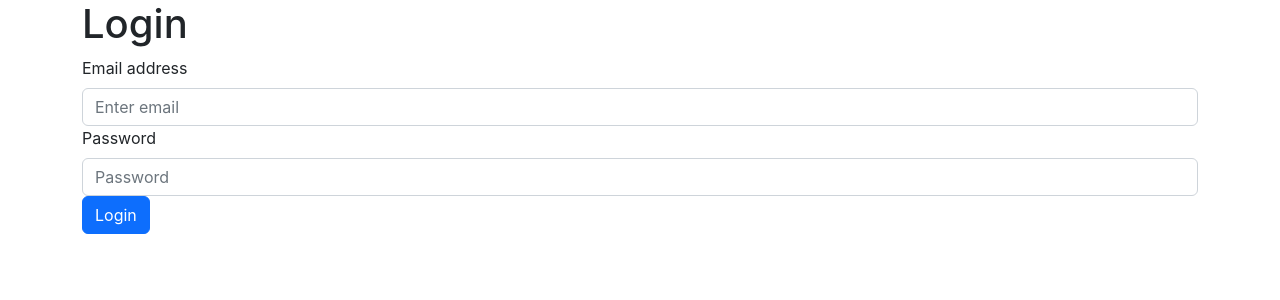
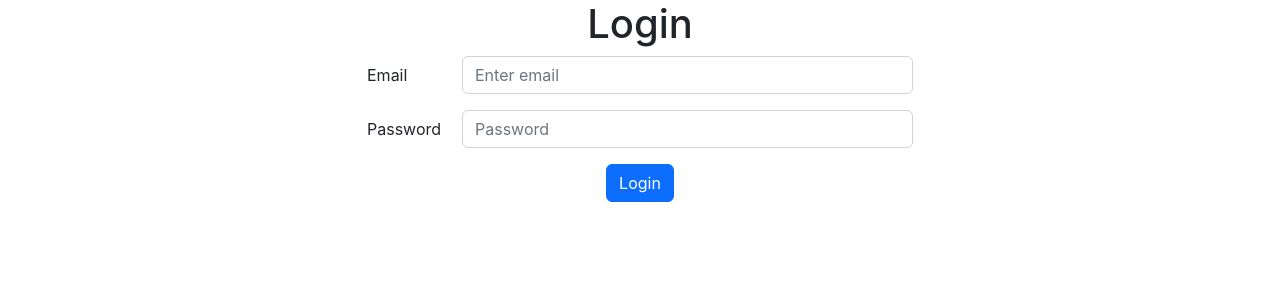
Before and after one commit to mycity360-project/admin-panel, a React (Create React App) app: page / in a window 1280 px wide. Shown: the top 300 px of the page. Built offline with nearby package versions, Linux system fonts and the light colour scheme.

Commit message:
Fix login page

```diff
--- a/public/index.html
+++ b/public/index.html
@@ -9,7 +9,6 @@
       name="description"
       content="Web site created using create-react-app"
     />
-    <meta http-equiv="Content-Security-Policy" content="upgrade-insecure-requests">
     <link rel="apple-touch-icon" href="%PUBLIC_URL%/logo192.png" />
     <!--
       manifest.json provides metadata used when your web app is installed on a
--- a/src/components/Login.js
+++ b/src/components/Login.js
@@ -1,12 +1,12 @@
-import React, { useState, useContext, useEffect } from "react";
-import { Container, Form, Button } from "react-bootstrap";
-import { AuthContext } from "../context/AuthContext";
-import { useNavigate } from "react-router-dom";
+import React, {useState, useContext, useEffect} from "react";
+import {Container, Form, Button, Row, Col} from "react-bootstrap";
+import {AuthContext} from "../context/AuthContext";
+import {useNavigate} from "react-router-dom";
 
 const Login = () => {
   const [email, setEmail] = useState("");
   const [password, setPassword] = useState("");
-  const { login, isAuthenticated } = useContext(AuthContext);
+  const {login, isAuthenticated} = useContext(AuthContext);
   const Navigate = useNavigate();
 
   useEffect(() => {
@@ -15,15 +15,15 @@ const Login = () => {
     }
   }, [Navigate, isAuthenticated]);
 
-  const handleEmailChange = (e) => {
+  const handleEmailChange = e => {
     setEmail(e.target.value);
   };
 
-  const handlePasswordChange = (e) => {
+  const handlePasswordChange = e => {
     setPassword(e.target.value);
   };
 
-  const handleSubmit = async (e) => {
+  const handleSubmit = async e => {
     e.preventDefault();
     await login(email, password);
     Navigate("/home");
@@ -31,32 +31,45 @@ const Login = () => {
 
   return (
     <Container>
-      <h1>Login</h1>
+      <Row>
+        <Col md={{span: 6, offset: 3}}>
+          <h1 className="text-center">Login</h1>
           <Form onSubmit={handleSubmit}>
-        <Form.Group controlId="formEmail">
-          <Form.Label>Email address</Form.Label>
+            <Form.Group as={Row} className="mb-3" controlId="formEmail">
+              <Form.Label column sm={2}>
+                Email
+              </Form.Label>
+              <Col sm={10}>
                 <Form.Control
                   type="email"
                   placeholder="Enter email"
                   value={email}
                   onChange={handleEmailChange}
                 />
+              </Col>
             </Form.Group>
 
-        <Form.Group controlId="formPassword">
-          <Form.Label>Password</Form.Label>
+            <Form.Group as={Row} className="mb-3" controlId="formPassword">
+              <Form.Label column sm={2}>
+                Password
+              </Form.Label>
+              <Col sm={10}>
                 <Form.Control
                   type="password"
                   placeholder="Password"
                   value={password}
                   onChange={handlePasswordChange}
                 />
+              </Col>
             </Form.Group>
-
+            <div className="text-center">
               <Button variant="primary" type="submit">
                 Login
               </Button>
+            </div>
           </Form>
+        </Col>
+      </Row>
     </Container>
   );
 };
--- a/src/components/NavigationBar.js
+++ b/src/components/NavigationBar.js
@@ -25,17 +25,9 @@ function NavigationBar() {
               id="basic-nav-dropdown"
               style={{ color: "#FFF" }}
             >
-              <NavDropdown.Item href="#" onClick={() => logout()}>
+              <NavDropdown.Item onClick={() => logout()}>
                 Logout
               </NavDropdown.Item>
-              {/* <NavDropdown.Item href="#action/3.2">
-                Another action
-              </NavDropdown.Item>
-              <NavDropdown.Item href="#action/3.3">Something</NavDropdown.Item>
-              <NavDropdown.Divider />
-              <NavDropdown.Item href="#action/3.4">
-                Separated link
-              </NavDropdown.Item> */}
             </NavDropdown>
           </Nav>
         </Navbar.Collapse>
--- a/src/context/AuthContext.js
+++ b/src/context/AuthContext.js
@@ -66,7 +66,7 @@ const AuthProvider = (props) => {
     setIsAuthenticated(false);
   };
   return (
-    <AuthContext.Provider value={{ token, isAuthenticated, login, logout }}>
+    <AuthContext.Provider value={{ token, isAuthenticated ,login, logout }}>
       {props.children}
     </AuthContext.Provider>
   );
```
Lines whose indentation alone changed are shown as unchanged.
